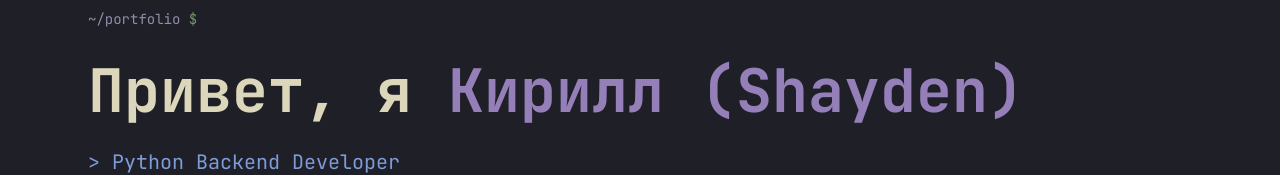
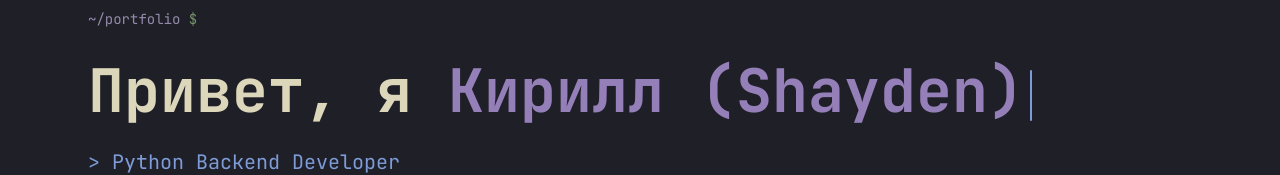
Before and after one commit to Sh1yden/My-Dev-Portfolio, a Next.js app: page / in a window 1280 px wide. Shown: the part 212-387 px from the top of the page. Built offline with nearby package versions, Linux system fonts and the light colour scheme.

Commit message:
feat: introduce vscode-style cursor animation and update hero component cursor display

```diff
--- a/app/globals.css
+++ b/app/globals.css
@@ -104,13 +104,31 @@
   }
 }
 
-@keyframes blink {
-  0%, 100% { opacity: 1; }
-  50% { opacity: 0; }
+@keyframes vscode-cursor {
+  0%, 100% {
+    opacity: 1;
+    transform: scaleY(1);
+  }
+  45% {
+    opacity: 1;
+    transform: scaleY(1);
+  }
+  50% {
+    opacity: 0;
+    transform: scaleY(0.6);
+  }
+  95% {
+    opacity: 0;
+    transform: scaleY(0.6);
+  }
 }
 
 .cursor-blink {
-  animation: blink 1s step-end infinite;
+  display: inline-block;
+  width: 2px;
+  border-radius: 1px;
+  animation: vscode-cursor 1.1s ease-in-out infinite;
+  transform-origin: center bottom;
 }
 
 @keyframes fade-in-up {
--- a/components/hero.tsx
+++ b/components/hero.tsx
@@ -30,7 +30,11 @@ export function Hero() {
         Привет, я{" "}
         <span className="text-[#957FB8]">Кирилл</span>{" "}
         <span className="text-[#957FB8]">(Shayden)</span>
-        <span className="cursor-blink text-[#7E9CD8] ml-1">▌</span>
+        <span
+          className="cursor-blink ml-1.5 inline-block bg-[#7E9CD8]"
+          style={{ height: "0.85em", verticalAlign: "middle" }}
+          aria-hidden="true"
+        />
       </h1>
 
       {/* Subtitle terminal line */}
```
